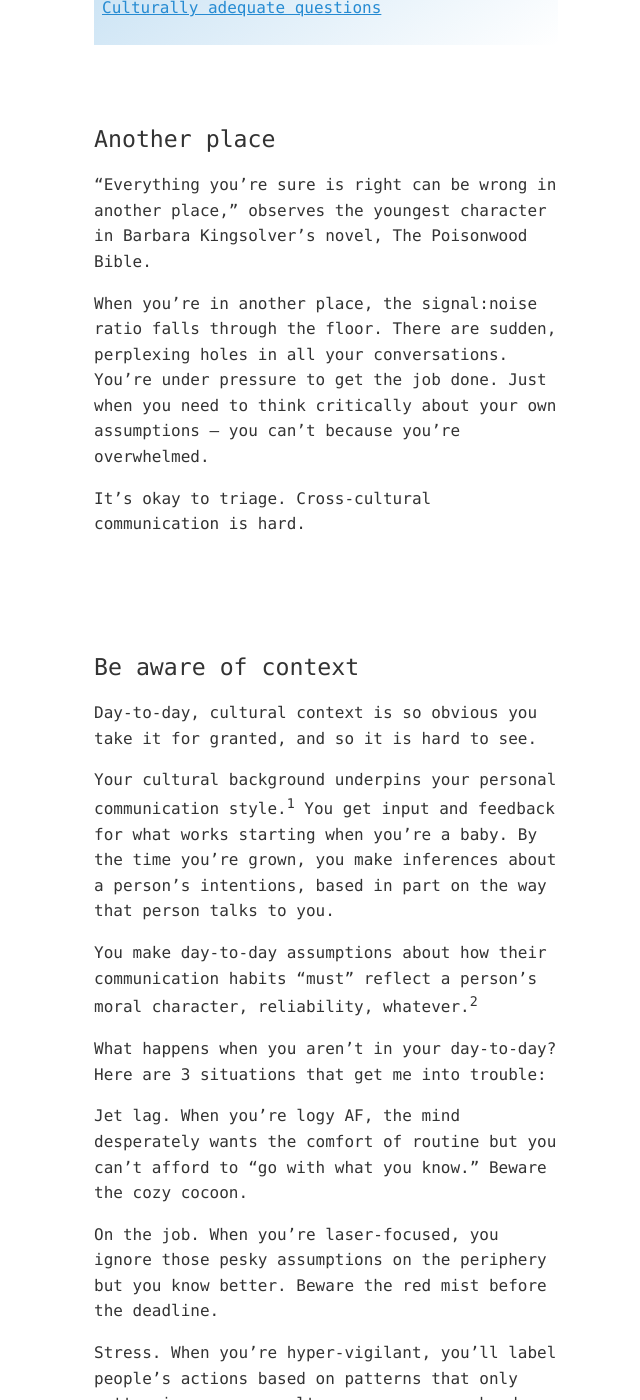
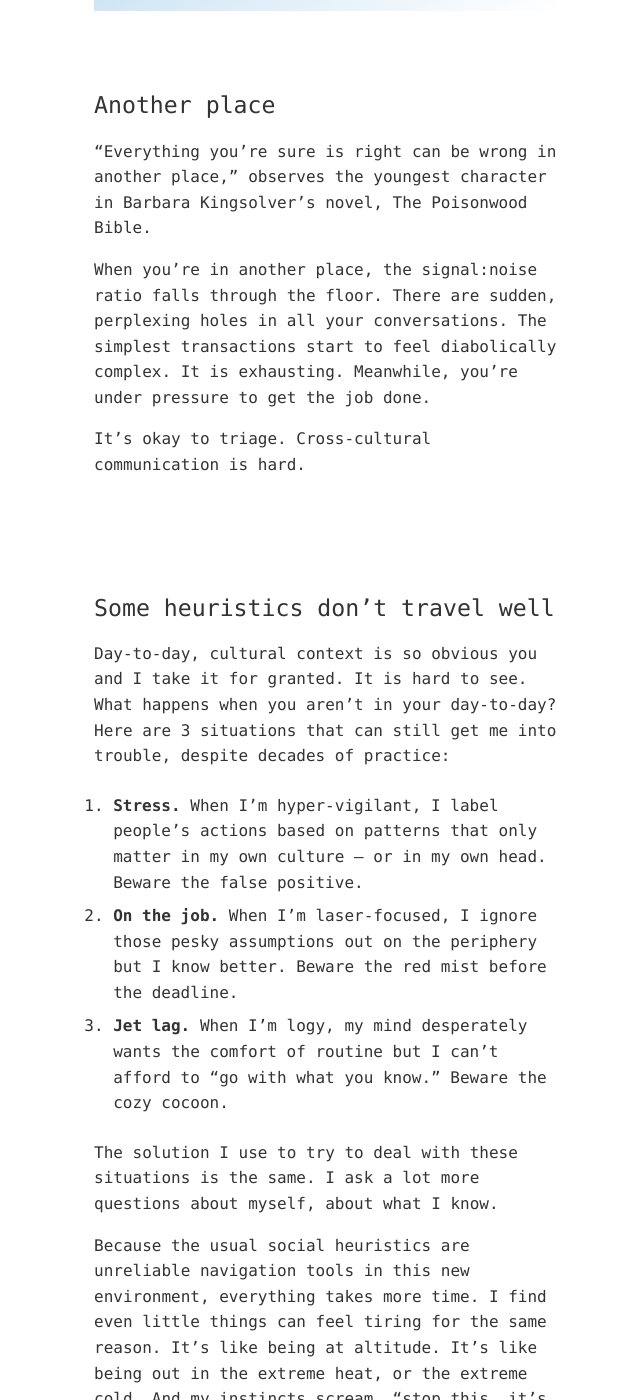
Before and after one commit to zachmccabe/zachmccabe.github.io, a Jekyll site: the page built from _travel/dumb-questions.md, in a window 1280 px wide and 1400 px high, scrolled down 533 px. Shown: the whole window, without its empty margins (314-954 px from the left). Built offline with Jekyll 4.4.1, drawn with Linux system fonts in a browser that asks for light colours; some of the changed text lies outside the part shown.

Commit message:
Update dumb-questions.md
Editing copy for clarity and to keep tone consistent with the rest of travel notes. Removing footnotes to keep note consistent with the rest of travel notes.

```diff
--- a/_travel/dumb-questions.md
+++ b/_travel/dumb-questions.md
@@ -3,13 +3,12 @@
 layout: kaoliang_nite_3
 title: Far away and asking dumb questions
 date: 2019-04-04
-update: 2020-08-17
-description: "Just a rambling note on using questions in a foreign language or cross-cultural scenarios."
+update: 2022-05-15
+description: "Notes on how I'm trying to use questions to have better conversations in cross-cultural, foreign language scenarios."
 lede: print
 nav: |
  + [Another place](https://www.zachmccabe.com/travel/dumb-questions#another-place)
- + [Be aware of context](https://www.zachmccabe.com/travel/dumb-questions#be-aware-of-context)
- + [Know yourself](https://www.zachmccabe.com/travel/dumb-questions#know-yourself)
+ + [Some heuristics don't travel well](https://www.zachmccabe.com/travel/dumb-questions#some-heuristics-dont-travel-well)
  + [Culturally adequate questions](https://www.zachmccabe.com/travel/dumb-questions#culturally-adequate-questions)
 
 ---
@@ -18,88 +17,47 @@
 {% include page_nav.html %}
 
 
+
 ## Another place
 
 "Everything you're sure is right can be wrong in another place," observes the youngest character in Barbara Kingsolver's novel, The Poisonwood Bible.
 
-When you're in another place, the signal:noise ratio falls through the floor. There are sudden, perplexing holes in all your conversations. You're under pressure to get the job done. Just when you need to think critically about your own assumptions -- you can't because you're overwhelmed.
+When you're in another place, the signal:noise ratio falls through the floor. There are sudden, perplexing holes in all your conversations. The simplest transactions start to feel diabolically complex. It is exhausting. Meanwhile, you're under pressure to get the job done.
 
 It's okay to triage. Cross-cultural communication is hard.
 
 
 
-## Be aware of context
+## Some heuristics don't travel well
 
-Day-to-day, cultural context is so obvious you take it for granted, and so it is hard to see.
+Day-to-day, cultural context is so obvious you and I take it for granted. It is hard to see. What happens when you aren't in your day-to-day? Here are 3 situations that can still get me into trouble, despite decades of practice:
 
-Your cultural background underpins your personal communication style.<sup>1</sup> You get input and feedback for what works starting when you're a baby. By the time you're grown, you make inferences about a person's intentions, based in part on the way that person talks to you.
+1. **Stress.** When I'm hyper-vigilant, I label people's actions based on patterns that only matter in my own culture -- or in my own head. Beware the false positive.
+2. **On the job.** When I'm laser-focused, I ignore those pesky assumptions out on the periphery but I know better. Beware the red mist before the deadline.
+3. **Jet lag.** When I'm logy, my mind desperately wants the comfort of routine but I can't afford to "go with what you know." Beware the cozy cocoon.
 
-You make day-to-day assumptions about how their communication habits "must" reflect a person's moral character, reliability, whatever.<sup>2</sup>
+The solution I use to try to deal with these situations is the same. I ask a lot more questions about myself, about what I know.
 
-What happens when you aren't in your day-to-day? Here are 3 situations that get me into trouble:
-
-Jet lag. When you're logy AF, the mind desperately wants the comfort of routine but you can't afford to "go with what you know." Beware the cozy cocoon.
-
-On the job. When you're laser-focused, you ignore those pesky assumptions on the periphery but you know better. Beware the red mist before the deadline.
-
-Stress. When you're hyper-vigilant, you'll label people's actions based on patterns that only matter in your own culture, or your own head. Beware the false positive.
-
-The solution to dealing with these 3 situations is the same. Slow down. Some heuristics don't travel well. Question by question, you can start to chip away at those heuristics. You can navigate through tough conversations.
+Because the usual social heuristics are unreliable navigation tools in this new environment, everything takes more time. I find even little things can feel tiring for the same reason. It's like being at altitude. It's like being out in the extreme heat, or the extreme cold. And my instincts scream, "stop this, it's too much," but I shush them and push on. Keep a steady pace. It can be done.
 
 >"What is felt to be a message in one language does not necessarily survive the translation process. Information is more than words: it is words that fit into a cultural framework. Culturally adequate translation is an undervalued art."
 >
-> – Geert Hofstede et al., "Intercultural Encounters," in Cultures and Organizations: software of the mind. (New York: McGraw Hill, 2010), 394.
-
-Learning to frame your questions so that they are "culturally adequate" takes practice. I find that cross-cultural communication can be *more* challenging when you're talking in your native language. Out of habit, it is easy to rely on the same phrases and postures that get you results in your own community. Culture is just shorthand for the entangled habits you and I share, isn't it?
-
-
-
-### 3 simple strategies
-
-+ Ask, don't assume: e.g., to avoid confusion right now
-+ Ask differently: e.g., to make room for new info
-+ Ask again: e.g., to avoid confusion later on
-
-
-
-### Prep in 3 steps
-
-1. What do you know about the person you'll be asking?
-2. What are you assuming with your question?
-3. What's your goal with this question?
-
-
-
-### Then, ask in 3 steps
-
-4. Spend most of your energy listening.
-5. Make space, and wait for an answer.
-6. Keep track of your goal during the conversation.
-
-
-
-
-## Know yourself
-
-"The better you know yourself, the better you're able to hear other people," says Kate Murphy, the author of You're Not Listening: what you're missing and why it matters.<sup>3</sup>
-
-After a taxing conversation, I know that I'll need to remind myself that I was able to obtain whatever it is I went in there asking about -- numbers 3 and 6 on the above list. If I didn't do that, I'd feel like shit about the emotionally-draining conversations I need to have, no matter how productive they really might be.
-
+> Geert Hofstede et al., "Intercultural Encounters," in Cultures and Organizations: software of the mind. (New York: McGraw Hill, 2010), 394.
 
 
 
 ## Culturally adequate questions
 
-When you're working across cultures or languages it's important to think about *how* you ask questions.
+When you're working across cultures or languages it's important to think about how you ask questions.
 
-Although it took me a few years' worth of awkward conversations after moving back to the US, eventually I did learn that American's reputation for valuing blunt talk holds true. Questions delivered this way generally work well, too. (Maybe skewing a bit to business talk. Well-represented between both men and women. But then, I'm a white dude with an American accent. YMMV.)
+Although it took me a few years' worth of awkward conversations after moving back to the US, eventually I did learn that American's reputation for valuing blunt talk holds true. Questions delivered this way generally work well, too. (Maybe skewing a bit to business talk. Well-represented between both men and women. But then, I look like a straight, white dude and speak with an American accent. N=1.)
 
-Direct talk will have the opposite effect you want if you are an American in East Asia. The careful posturing that works so well at home won't have the same appeal in "another place." You won't come off as a confident straight shooter. You'll come off as juvenile, incompetent or hard to work with.
+Direct talk will have the opposite effect you want if you are an American in East Asia. What works so well in the US won't have the same appeal in "another place." You won't come off as a confident straight shooter. You'll come off as juvenile, incompetent or hard to work with.
 
 For example, in the United States and parts of Western Europe people generally expect direct talk:
 
 + You ask me a question, and I give you a blunt answer. Culturally, this signals "honesty." That's good!
-+ You'll avoid asking about things that are too personal. That'd be rude because you'd embarrass me – or both of us.
++ You'll avoid asking about things that are too personal. That'd be rude because you'd embarrass me, or both of us.
 
 Meanwhile, in NE Asia people don't read it that way:
 
@@ -107,34 +65,3 @@
 + You ask about things that are personal but expect me to give you a vague answer. Culturally, this signals my "modesty." That's good!
 
 Wherever you're from, you can think of some exceptions to patterns like these. Nevertheless, there are patterns. The questions we ask each other are built on top of our cultural expectations about how somebody "should" communicate.
-
-
-
-
-## Notes
-
-### Note 1
-
-Read Andy Molinsky's "Cultural differences are more complicated than what country you’re from," in [HBR](https://hbr.org/2016/01/cultural-differences-are-more-complicated-than-what-country-youre-from) for some practical ideas.
-
-Read Tarun Khanna's "Contextual intelligence," also in [HBR.](https://hbr.org/2014/09/contextual-intelligence) The piece will help you start mulling over just how hard it can be to grok culture's influence over your workaday perception of the world. If you're anything like me, a clear application to an abstract problem is motivating.
-
-If you have access to an academic library, check out Christine Béal's paper, "Did you have a good weekend: or, why there is no such thing as a simple question in cross-cultural encounters." The abstract is available on [ResearchGate.](https://www.researchgate.net/publication/234558796_Did_You_Have_a_Good_Weekend_Or_Why_There_Is_No_Such_Thing_as_a_Simple_Question_in_Cross-Cultural_Encounters)
-
-
-
-### Note 2
-
->"When two actors meet who have different models for recognizing and dealing with these sorts of problems, and when their respective models are backed up in their eyes by some special authority, authenticity, or feeling of rightness that may range all the way from ecclesiastical or sacred morality to self-evident common sense, *then* we may begin to speak of cultural difference."
->
->"Notice that culture appears as a sort of optical or perceptual illusion here: although always a presence, it can best be seen when thrown into relief by the quality of *difference*. For if two actors meet who share the same model or schema for dealing with, say, the power asymmetry evident between them, then culture is invisible, part of and buried in the deepest, and in this case, shared, context of their encounter."
->
-> – Kevin Avruch, Culture and Conflict Resolution. (Washington DC: US Institute of Peace Press, 1998). 58-59.
-
-
-
-### Note 3
-
-Kate Murphy interview with [Krys Boyd.](https://think.kera.org/2020/03/12/why-no-one-listens-to-you/) Quote pulled from 27:26 in the interview.
-
-Getting into a conversation is like getting into your car: You know you've got blind spots – that's why you use the car's mirrors. Know what frustrates you. Know what your tender spots are. Knowing yourself will give you a mirror for those conversational blindspots.  Know when when to slow down and you can avoid misreading the other person, says Murphy.
```
